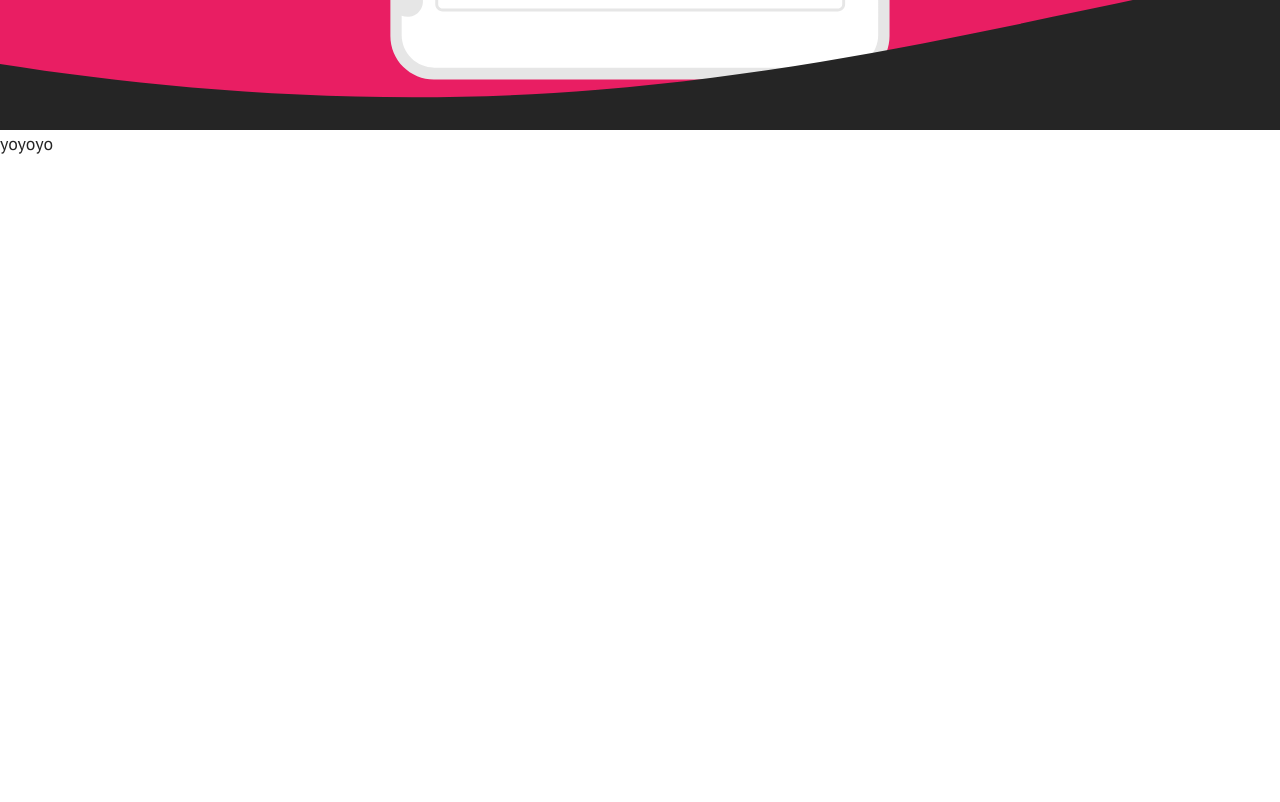
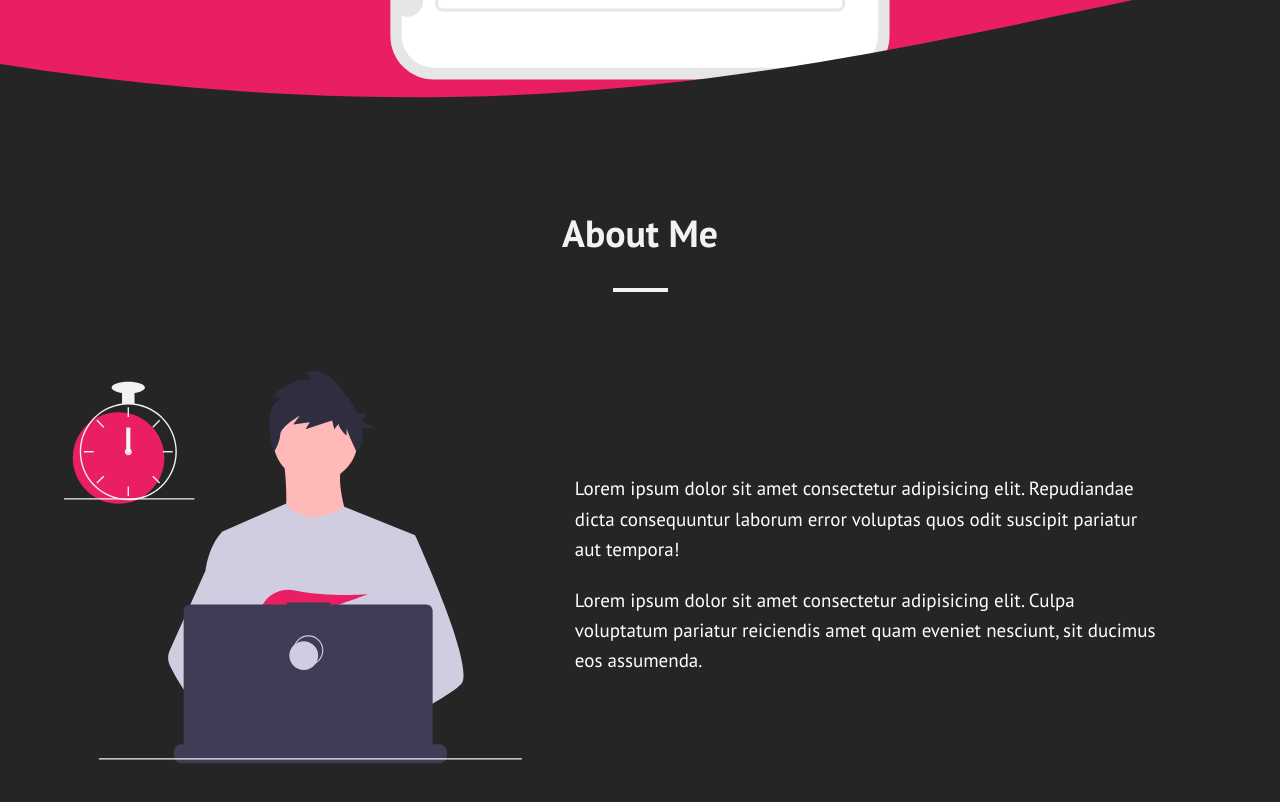
Before and after one commit to findshrey/portfolio, a Next.js app: page / in a window 1280 px wide. Shown: the part 920-1722 px from the top of the page. Before the commit the page ends 1079 px from the top, so only its background shows below. Built offline with nearby package versions, Linux system fonts and the light colour scheme.

Commit message:
Added About component

```diff
--- a/src/components/About.js
+++ b/src/components/About.js
@@ -1,7 +1,24 @@
 const About = () => {
    return (
       <section className="about">
-         yoyoyo
+         <div className="container">
+            <header className="head-white">
+               <h3>About Me</h3>
+            </header>
+            <div className="about-inner">
+               <div className="about-image">
+                  <img src="/about.svg" alt="" />
+               </div>
+               <div className="about-content">
+                  <p>
+                     Lorem ipsum dolor sit amet consectetur adipisicing elit. Repudiandae dicta consequuntur laborum error voluptas quos odit suscipit pariatur aut tempora!
+                  </p>
+                  <p>
+                     Lorem ipsum dolor sit amet consectetur adipisicing elit. Culpa voluptatum pariatur reiciendis amet quam eveniet nesciunt, sit ducimus eos assumenda.
+                  </p>
+               </div>
+            </div>
+         </div>
       </section>
    )
 }
--- a/src/styles/base/_config.scss
+++ b/src/styles/base/_config.scss
@@ -11,7 +11,7 @@ $header4: clamp(1.8rem, calc(1.5rem + 1vw), 3rem);   // calc(1rem + 0.75vw)
 
 // Text sizes
 // $font-l: calc(1.5rem + 0.75vw);
-$font-m: clamp(1.3rem, calc(1rem + 0.75vw), 1.8rem);   // calc(1rem + 0.5vw)
+$font-m: clamp(1.3rem, calc(1rem + 0.75vw), 1.9rem);   // calc(1rem + 0.5vw)
 $font-s: calc(1rem + 0.5vw);
 
 // Colors
--- a/src/styles/base/_utilities.scss
+++ b/src/styles/base/_utilities.scss
@@ -56,6 +56,15 @@
          background: darken($c-pink, 5%);
       }
    }
+
+   &-white {
+      @extend %head-common;
+      color: darken($c-white, 5%);
+
+      h3:after {
+         background: darken($c-white, 5%);
+      }
+   }
 }
 
 // Header properties
--- a/src/styles/components/_about.scss
+++ b/src/styles/components/_about.scss
@@ -0,0 +1,36 @@
+.about {
+   background: $c-matte-black;
+   padding: $section-padding;
+}
+
+.about-inner {
+   display: flex;
+   color: $c-white;
+}
+
+.about-image {
+   flex: 1 1 40%;
+}
+
+.about-content {
+   flex: 1 1 60%;
+   display: flex;
+   flex-direction: column;
+   justify-content: center;
+   padding: 0 5rem;
+
+   p:nth-of-type(1) {
+      margin-bottom: 2rem;
+   }
+}
+
+@media (max-width: 800px) {
+   .about-inner {
+      flex-direction: column-reverse;
+   }
+
+   .about-content {
+      padding: 0;
+      margin-bottom: 5rem;
+   }
+}
--- a/src/styles/components/_divider.scss
+++ b/src/styles/components/_divider.scss
@@ -36,6 +36,7 @@
 @media (max-width: 500px) {
    .divider {
       min-height: 220px;
+
       img {
          bottom: auto;
          animation: none;
```
Also changed, not shown: public/about.svg (added).
